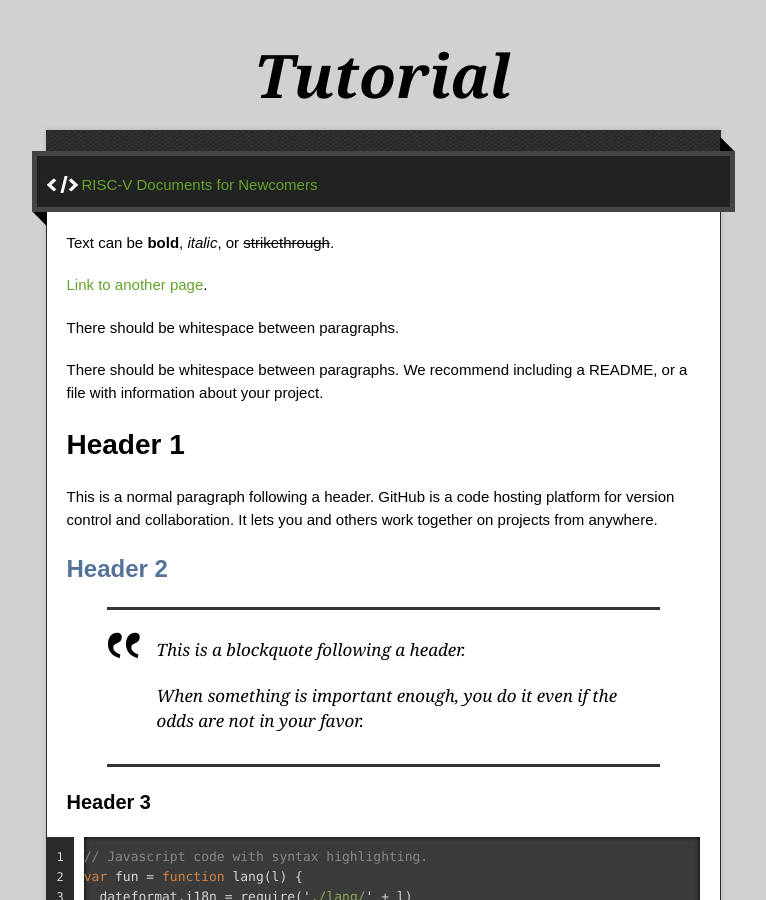
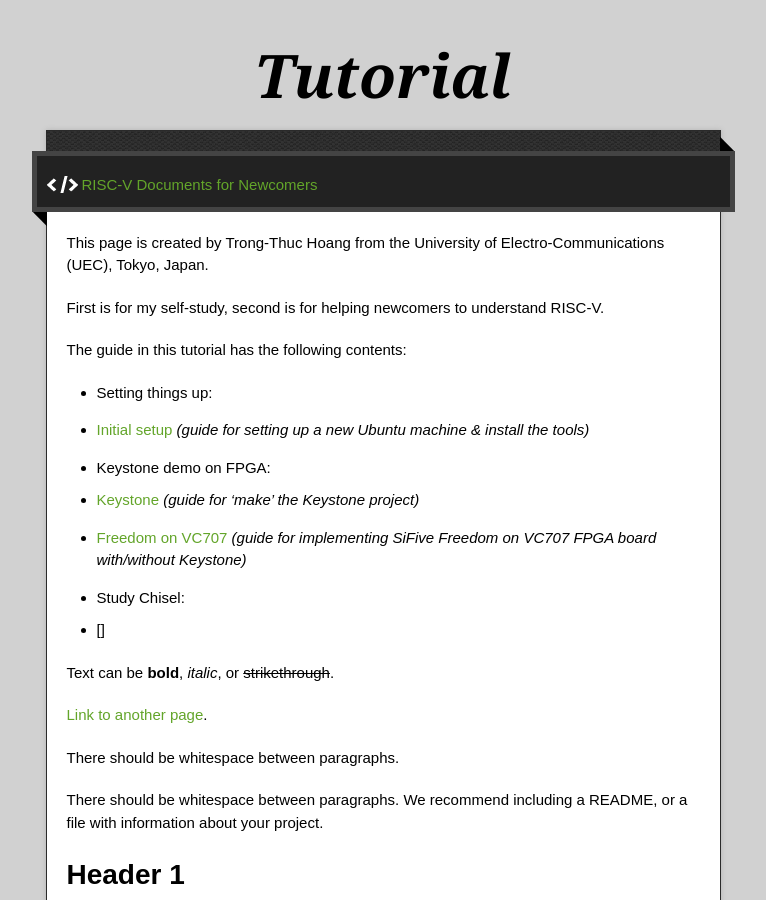
Before and after one commit to lapnd/httdes.github.io, a Jekyll site: the page built from index.md, in a window 1280 px wide and 900 px high. Shown: the whole window, without its empty margins (257-1023 px from the left). Built offline with Jekyll 4.4.1, drawn with Linux system fonts in a browser that asks for light colours.

Commit message:
Update index.md

```diff
--- a/index.md
+++ b/index.md
@@ -1,6 +1,25 @@
 ---
 layout: default
 ---
+
+This page is created by Trong-Thuc Hoang from the University of Electro-Communications (UEC), Tokyo, Japan.
+
+First is for my self-study, second is for helping newcomers to understand RISC-V.
+
+The guide in this tutorial has the following contents:
+
+* Setting things up:
+
+- [Initial setup](#) *(guide for setting up a new Ubuntu machine & install the tools)*
+
+* Keystone demo on FPGA:
+
+- [Keystone](#) *(guide for 'make' the Keystone project)*
+- [Freedom on VC707](#) *(guide for implementing SiFive Freedom on VC707 FPGA board with/without Keystone)*
+
+* Study Chisel:
+
+- []
 
 Text can be **bold**, _italic_, or ~~strikethrough~~.
 
```
